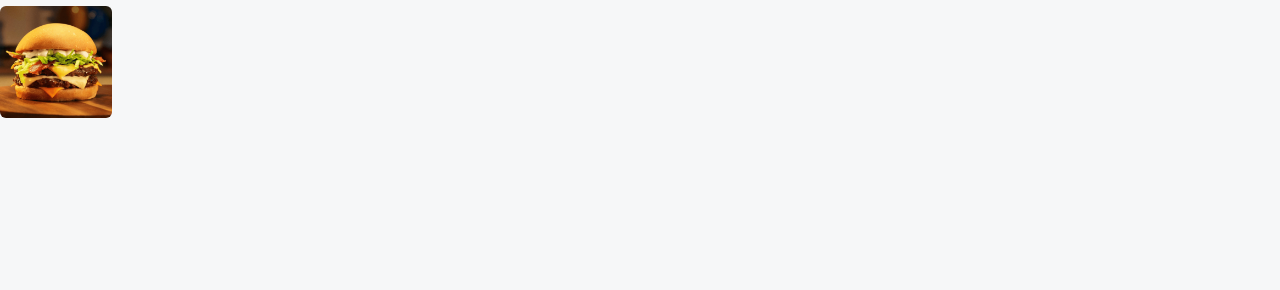
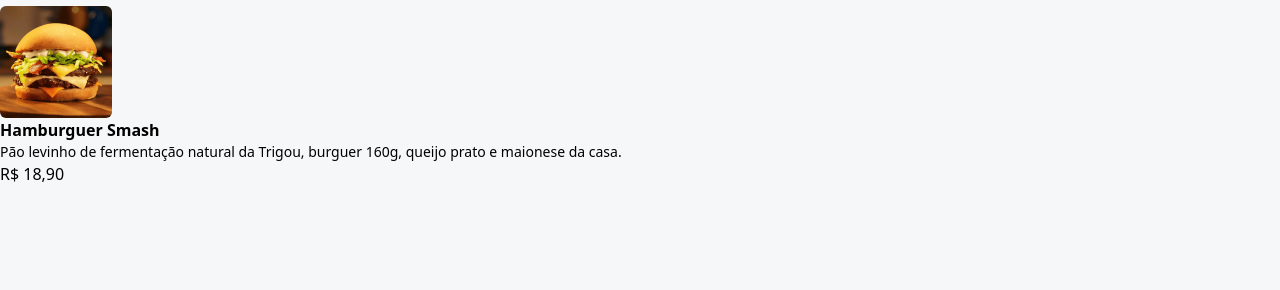
Before and after one commit to neginterprises/Restaurante-de-Hamb-rguer, a website: page index.html in a window 1280 px wide. Shown: the part 510-800 px from the top of the page. Drawn offline with Linux system fonts and the light colour scheme.

Commit message:
Fazendo o Menu

```diff
--- a/index.html
+++ b/index.html
@@ -32,7 +32,12 @@
             <div>
                 <img src="assets/hamb-1.png" alt="Hamburuger Smash" class="w-28 h-28 rounded-md hover:scale-110 hover:-rotate-2 duration-300">
                 <div>
-                    <p></p>
+                    <p class="font-bold">Hamburguer Smash</p>
+                    <p class="text-sm">Pão levinho de fermentação natural da Trigou, burguer 160g, queijo prato e maionese da casa.</p>
+
+                    <div>
+                        <p>R$ 18,90</p>
+                    </div>
                 </div>
             </div>
         </main>
```
Also changed, not shown: css/output.css.
